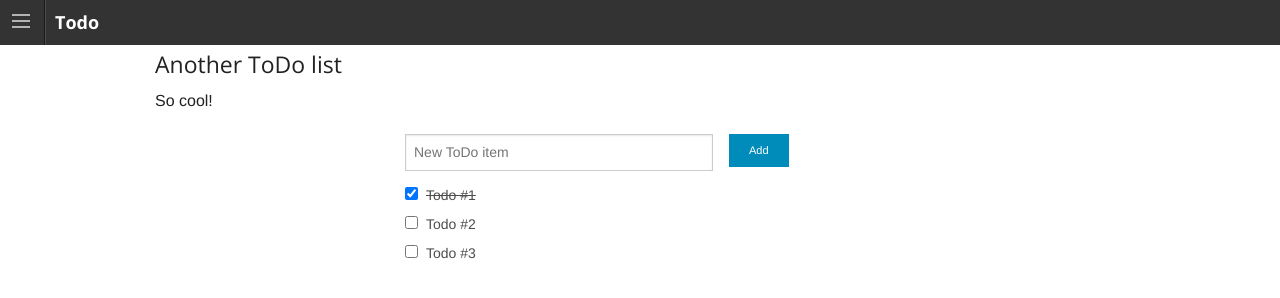
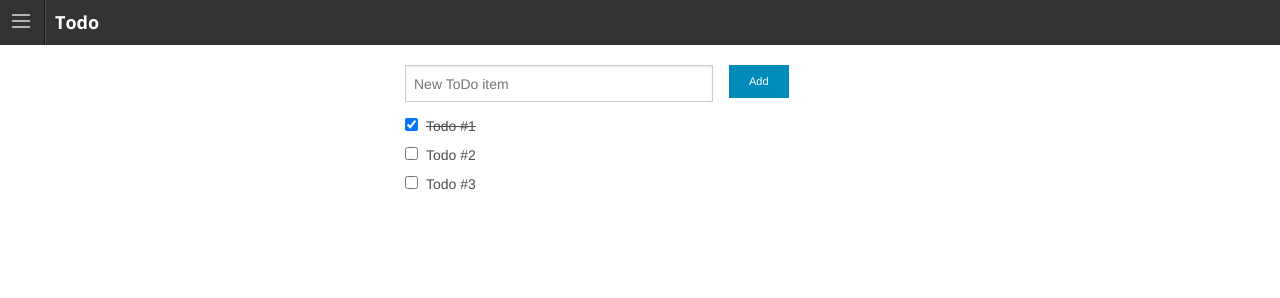
Before and after one commit to gabac/foundation-todo, a website: page index.html in a window 1280 px wide. Drawn offline with nearby package versions, Linux system fonts and the light colour scheme.

Commit message:
Replaced random text

```diff
--- a/index.html
+++ b/index.html
@@ -32,13 +32,7 @@
         </aside>
 
         <section class="main-section">
-          <div class="row">
-            <div class="large-12 columns">
-                <h4>Another ToDo list</h4>
-                <p>So cool!</p>
-            </div>
-          </div>
-
+          <p></p>
           <form>
             <div class="row">
               <div class="medium-6 medium-centered columns">
```
